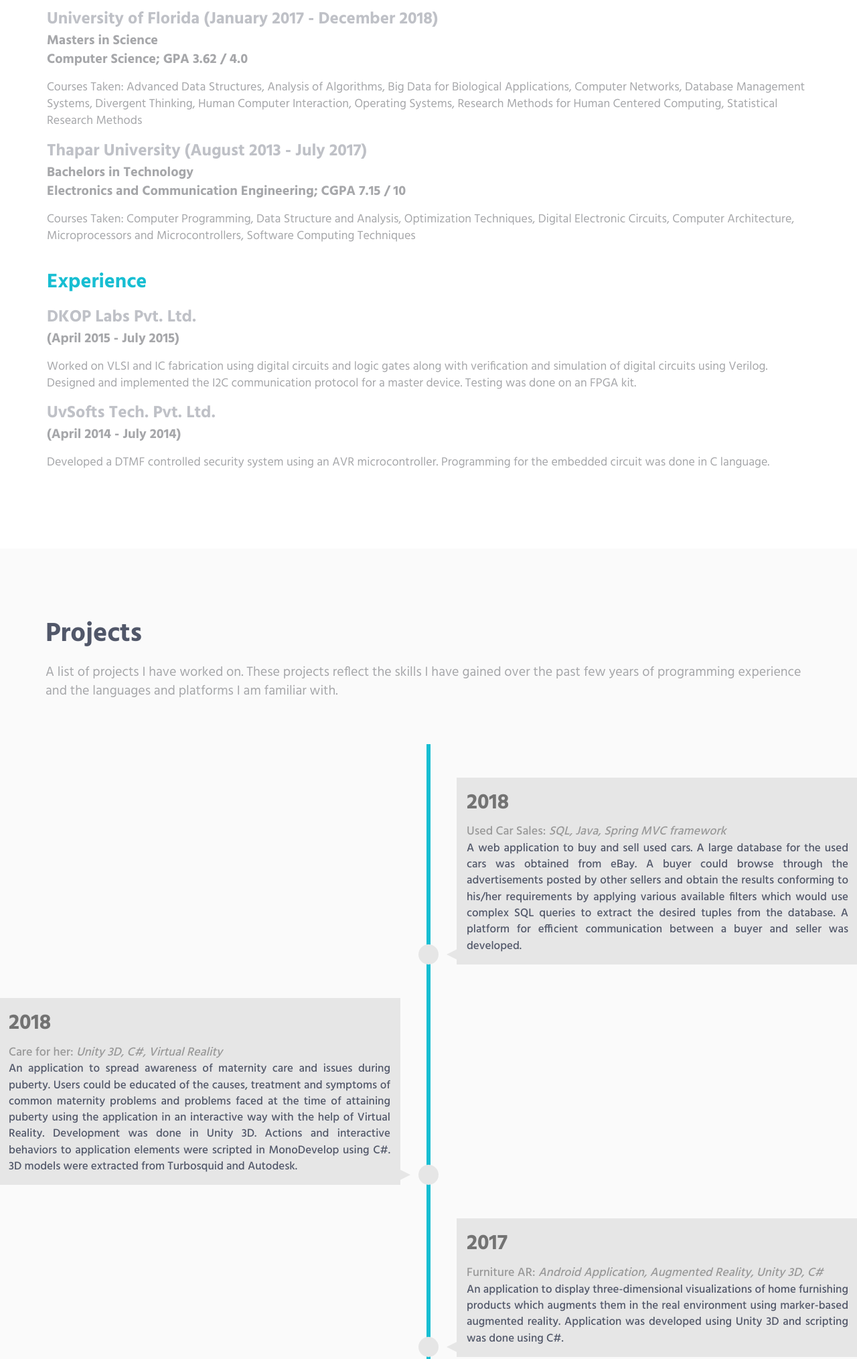
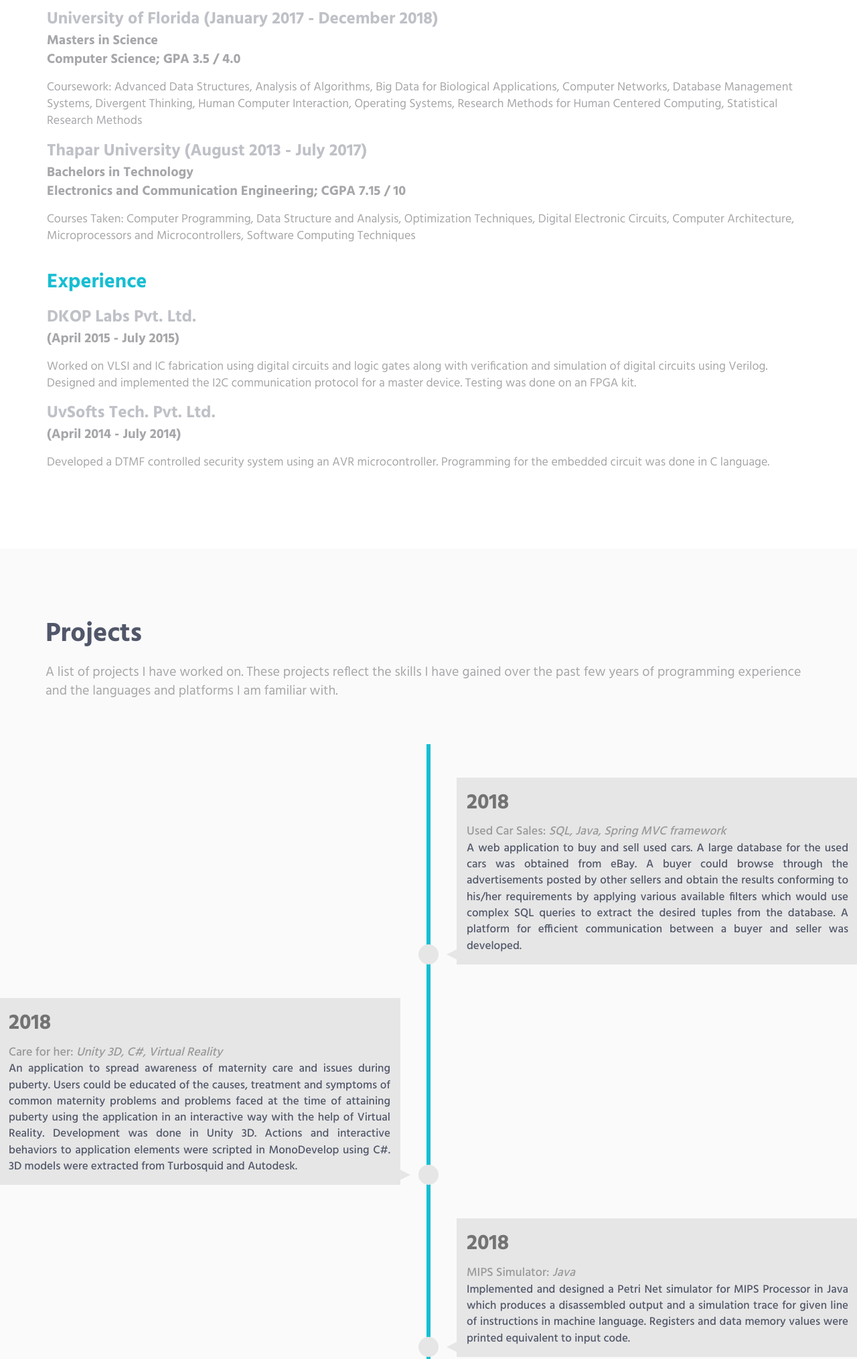
Before and after one commit to anv2amar/anv2amar.github.io, a plain HTML site: page index.html in a window 1280 px wide. Shown: the part 2567-4596 px from the top of the page at 67% size. Drawn offline with nearby package versions, Linux system fonts and the light colour scheme.

Commit message:
Update
Updation in Portfolio

```diff
--- a/index.html
+++ b/index.html
@@ -220,9 +220,9 @@
                     <div>
                         <h1>Education & Experience</h1>
                         	<h2 style="color: #17bed2">Education: Degree and Certifications</h2>
-                    			<p style="font-size:20px"><b><span style="font-size:25px"><b>University of Florida (January 2017 - December 2018)</b></span></br>Masters in Science</br>Computer Science; GPA 3.62 / 4.0</b></p>
+                    			<p style="font-size:20px"><b><span style="font-size:25px"><b>University of Florida (January 2017 - December 2018)</b></span></br>Masters in Science</br>Computer Science; GPA 3.5 / 4.0</b></p>
 									<div>
-  									<p style="font-size:18px"</br>Courses Taken: Advanced Data Structures, Analysis of Algorithms, Big Data for Biological Applications, Computer Networks, Database Management Systems, Divergent Thinking, Human Computer Interaction, Operating Systems, Research Methods for Human Centered Computing, Statistical Research Methods<br/></p>
+  									<p style="font-size:18px"</br>Coursework: Advanced Data Structures, Analysis of Algorithms, Big Data for Biological Applications, Computer Networks, Database Management Systems, Divergent Thinking, Human Computer Interaction, Operating Systems, Research Methods for Human Centered Computing, Statistical Research Methods<br/></p>
 									</div>
 								<p style="font-size:20px"><b><span style="font-size:25px"><b>Thapar University (August 2013 - July 2017)</b></span></br>Bachelors in Technology</br>Electronics and Communication Engineering; CGPA 7.15 / 10</b></p>
 									<div>
@@ -264,6 +264,11 @@
         <time>2018</time> <a>Care for her:<i> Unity 3D, C#, Virtual Reality</i></a><br/>An application to spread awareness of maternity care and issues during puberty. Users could be educated of the causes, treatment and symptoms of common maternity problems and problems faced at the time of attaining puberty using the application in an interactive way with the help of Virtual Reality. Development was done in Unity 3D. Actions and interactive behaviors to application elements were scripted in MonoDevelop using C#. 3D models were extracted from Turbosquid and Autodesk.
       </div>
     </li>
+     <li>
+      <div>
+        <time>2018</time> <a>MIPS Simulator:<i> Java</i></a><br/>Implemented and designed a Petri Net simulator for MIPS Processor in Java which produces a disassembled output and a simulation trace for given line of instructions in machine language. Registers and data memory values were printed equivalent to input code.
+      </div>
+    </li>
     <li>
       <div>
         <time>2017</time> <a>Furniture AR:<i> Android Application, Augmented Reality, Unity 3D, C#</i></a><br/>An application to display three-dimensional visualizations of home furnishing products which augments them in the real environment using marker-based augmented reality. Application was developed using Unity 3D and scripting was done using C#.
@@ -282,11 +287,6 @@
     <li>
       <div>
         <time>2017</time> <a>Huffman Encoder-Decoder:<i> Java8</i></a><br/>Using Huffman Coding and implementing 4-way cache optimized heap to encode and decode large data.
-      </div>
-    </li>
-    <li>
-      <div>
-        <time>2016</time> <a>Compact High-Power Pulse Generator:<i> Power Electronics</i></a><br/>Designed a high-power nanosecond pulse generator for commercial and industrial environment by concentrating energy, both in time and space, to pulses of high intensity which further have applications in various military, medical and civil fields. Designed a circuit using a DC-DC converter as voltage- converter, a high voltage MOSFET as a switch and a CMOS Digital IC as a pulse generator.
       </div>
     </li>
     <li>
```
Also changed, not shown: 3 other files.
